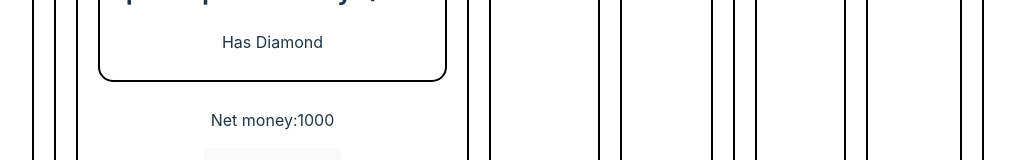
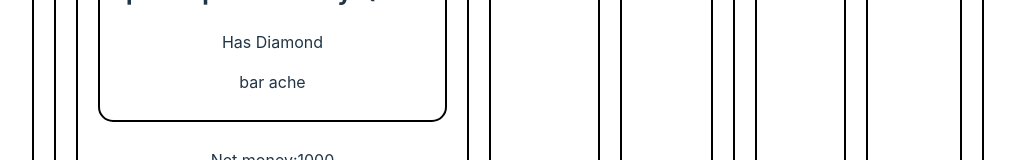
Before and after one commit to GGTuran/taking-away, a React (Vite) app: page / in a window 1280 px wide. Shown: the part 508-668 px from the top of the page, without its empty margins (132-1147 px from the left). Built offline with nearby package versions, Linux system fonts and the light colour scheme.

Commit message:
bar ache

```diff
--- a/src/Components/Special/Special.jsx
+++ b/src/Components/Special/Special.jsx
@@ -9,7 +9,7 @@ const Special = ({asset}) => {
             <h2>Special person  {queen}</h2>
             <p>Has {asset}</p>
 
-
+            <p>bar ache</p>
         </div>
     );
 };
```
